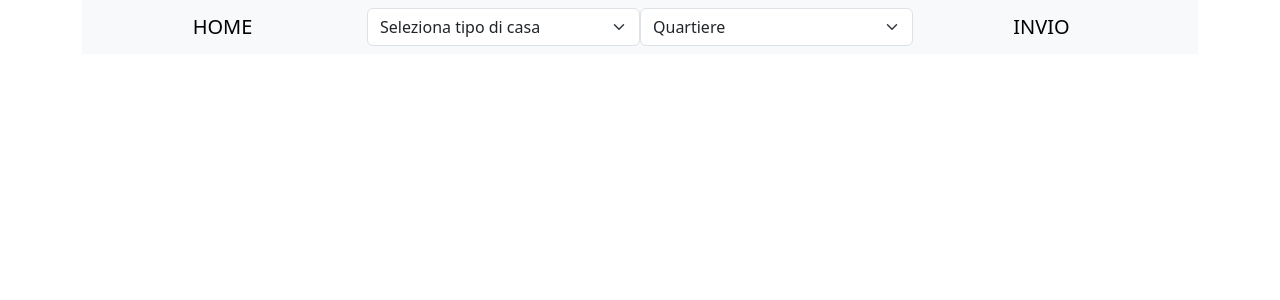
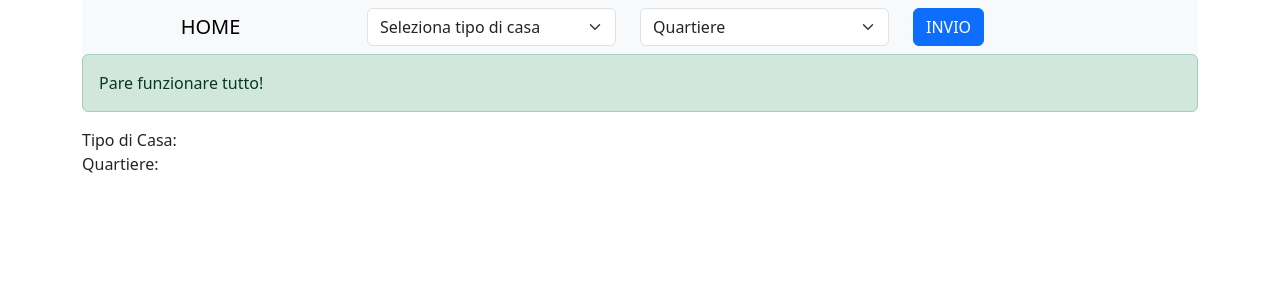
Before and after one commit to Lanfr4/AgenziaImmo, a PHP site: page /php/abitazioni.php in a window 1280 px wide. Shown: the top 300 px of the page. Run offline with PHP 8.4, Linux system fonts and the light colour scheme; data that the repository does not hold is empty.

Commit message:
UPDATE IMPORTANTI

```diff
--- a/include/lib.php
+++ b/include/lib.php
@@ -44,52 +44,46 @@
 /**
  * Funzione che genera il codice HTML e Bootstrap per rappresentare una barra di navigazione ad inizio pagina o comunque dove viene richiamata.
  */
-function writeMenu(){
+function writeMenu() {
     echo('
         <nav class="navbar navbar-expand-lg bg-body-tertiary">
-                <div class="container-fluid" "row">
-                        <div class=col-3>
+            <div class="container-fluid row">
+                <div class="col-3">
                     <center><a class="navbar-brand" href="index.php">HOME</a></center>
                     <button class="navbar-toggler" type="button" data-bs-toggle="collapse" data-bs-target="#navbarSupportedContent" aria-controls="navbarSupportedContent" aria-expanded="false" aria-label="Toggle navigation">
                         <span class="navbar-toggler-icon"></span>
                     </button>
                 </div>
                 <div class="col-3">
-                            <form name ="tipodiCasa" action="abitazioni.php">
-                                <select class="form-select" aria-label="Default select example">
+                    <form name="tipodiCasa" action="abitazioni.php" method="post">
+                        <select class="form-select" name="tipoCasa" aria-label="Default select example">
                             <option value="0" selected>Seleziona tipo di casa</option>
                             <option value="1">Negozio</option>
                             <option value="2">Monolocale</option>
                             <option value="3">Bilocale</option>
-                                    <option value ="4">Villa</option>
-                                    <option value ="5">Attico</option>
-                                    <option value ="6">Uffico</option>
+                            <option value="4">Villa</option>
+                            <option value="5">Attico</option>
+                            <option value="6">Ufficio</option>
                             <option value="7">Capannone</option>
                             <option value="8">Box</option>
                         </select>
-                            </form>
                 </div>
                 <div class="col-3">
-                         <form name ="quartiere" action=" abitazioni.php">
-                        <select class="form-select" aria-label="Default select example">
+                    <select class="form-select" name="quartiere" aria-label="Default select example">
                         <option value="0" selected>Quartiere</option>
                         <option value="1">Trastevere</option>
                         <option value="2">Colosseo</option>
                         <option value="3">Vaticano</option>
-                                    <option value ="4">Parioli</option>
-
+                        <option value="4">Parioli</option>
                     </select>
                 </div>
-
-                            <div class ="col-3">
-                                <center><a class="navbar-brand" href="abitazioni.php">INVIO</a></center>
-                                <button class="navbar-toggler" type="button" data-bs-toggle="collapse" data-bs-target="#navbarSupportedContent" aria-controls="navbarSupportedContent" aria-expanded="false" aria-label="Toggle navigation">
-                                    <span class="navbar-toggler-icon"></span>
-                                </button>
+                <div class="col-3">
+                    <button type="submit" class="btn btn-primary">INVIO</button>
                 </div>
+                </form>
             </div>
-    </div>
-    '); //*/
+        </nav>
+    ');
 
     return;
 }
--- a/php/abitazioni.php
+++ b/php/abitazioni.php
@@ -4,8 +4,20 @@
 
     writeheader();
     writeMenu();
+    if($_SERVER["REQUEST_METHOD"] == "POST") {
+        // Recupera i dati dal modulo
+        $tipoCasa = $_POST['tipodiCasa'];
+        $quartiere = $_POST['quartiere'];
 
-    //echo('<div class="alert alert-success">Pare funzionare tutto!</div>');
+        // Stampa i dati
+
+    }
+
+    echo('<div class="alert alert-success">Pare funzionare tutto!</div>');
+
+
+    echo "Tipo di Casa: " . htmlspecialchars($tipoCasa) . "<br>";
+    echo "Quartiere: " . htmlspecialchars($quartiere) . "<br>";
 
     writefooter();
 
```
Lines whose indentation alone changed are shown as unchanged.
